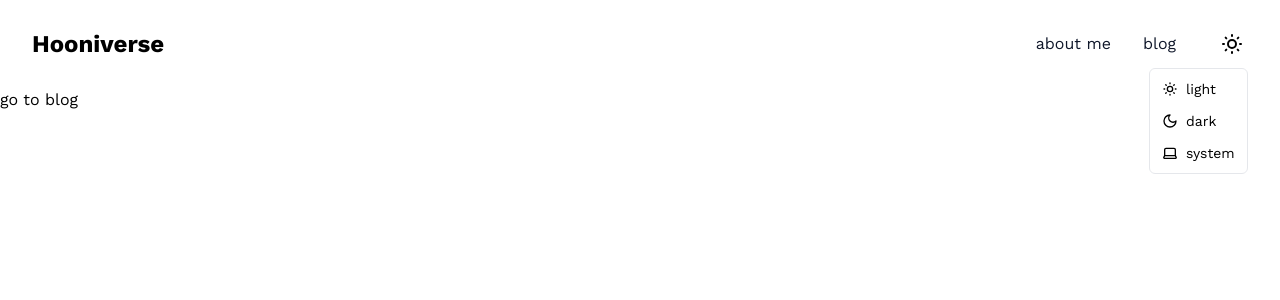
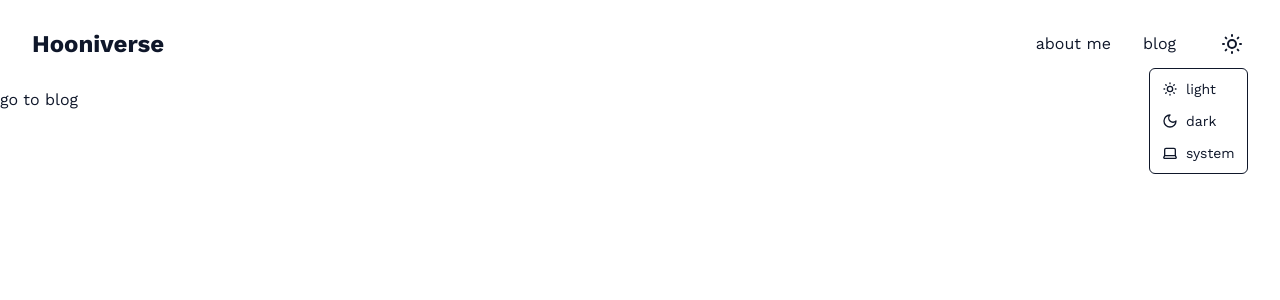
Before and after one commit to holahoon/Holahoon-website, a Next.js app: page / in a window 1280 px wide. Both pictures are taken after a click on the button "Toggle theme". Shown: the top 300 px of the page. Built offline with nearby package versions, Linux system fonts and the light colour scheme.

Commit message:
feat: apply some styles

```diff
--- a/src/app/layout.tsx
+++ b/src/app/layout.tsx
@@ -21,7 +21,7 @@ export default function RootLayout({
 }) {
   return (
     <html lang="en" suppressHydrationWarning>
-      <body className={cn(font.className, "bg-background")}>
+      <body className={cn(font.className)}>
         <ThemeProvider
           defaultTheme="system"
           attribute="class"
--- a/src/components/navigation/navigation.tsx
+++ b/src/components/navigation/navigation.tsx
@@ -16,7 +16,7 @@ export default function navigation() {
             <li key={label}>
               <Link
                 href={link}
-                className="mr-6 inline-block px-4 py-2 text-alpha last-of-type:mr-0"
+                className="mr-6 inline-block px-4 py-2 last-of-type:mr-0"
               >
                 {label}
               </Link>
--- a/src/components/ui/dropdown-menu/dropdown-menu.tsx
+++ b/src/components/ui/dropdown-menu/dropdown-menu.tsx
@@ -33,7 +33,7 @@ export const DropdownMenuContent = forwardRef<
         ref={ref}
         sideOffset={sideOffset}
         className={cn(
-          "z-50 overflow-hidden rounded-md border bg-white p-1",
+          "z-50 overflow-hidden rounded-md border border-foreground bg-background p-1",
           className
         )}
         {...rest}
@@ -55,7 +55,7 @@ export const DropdownMenuItem = forwardRef<
     <DropdownMenuPrimitive.Item
       ref={ref}
       className={cn(
-        "relative flex cursor-default select-none items-center rounded-sm px-2 py-1.5 text-sm outline-none transition-colors focus:bg-slate-200 data-[disabled]:pointer-events-none data-[disabled]:opacity-50",
+        "relative flex cursor-default select-none items-center rounded-sm px-2 py-1.5 text-sm text-foreground outline-none transition-colors focus:bg-slate-200 data-[disabled]:pointer-events-none data-[disabled]:opacity-50",
         inset && "pl-8",
         className
       )}
--- a/src/styles/globals.css
+++ b/src/styles/globals.css
@@ -2,34 +2,81 @@
 @tailwind components;
 @tailwind utilities;
 
-/* :root {
-  --foreground-rgb: 0, 0, 0;
-  --background-start-rgb: 214, 219, 220;
-  --background-end-rgb: 255, 255, 255;
+@layer base {
+  :root {
+    --background: 0 0% 100%;
+    --foreground: 222.2 47.4% 11.2%;
+
+    --muted: 210 40% 96.1%;
+    --muted-foreground: 215.4 16.3% 46.9%;
+
+    --popover: 0 0% 100%;
+    --popover-foreground: 222.2 47.4% 11.2%;
+
+    --border: 214.3 31.8% 91.4%;
+    --input: 214.3 31.8% 91.4%;
+
+    --card: 0 0% 100%;
+    --card-foreground: 222.2 47.4% 11.2%;
+
+    --primary: 222.2 47.4% 11.2%;
+    --primary-foreground: 210 40% 98%;
+
+    --secondary: 210 40% 96.1%;
+    --secondary-foreground: 222.2 47.4% 11.2%;
+
+    --accent: 210 40% 96.1%;
+    --accent-foreground: 222.2 47.4% 11.2%;
+
+    --destructive: 0 100% 50%;
+    --destructive-foreground: 210 40% 98%;
+
+    --ring: 215 20.2% 65.1%;
+
+    --radius: 0.5rem;
+  }
+
+  .dark {
+    --background: 240 10% 3.9%;
+    --foreground: 0 0% 98%;
+
+    --muted: 240 3.7% 15.9%;
+    --muted-foreground: 240 5% 64.9%;
+
+    --popover: 240 10% 3.9%;
+    --popover-foreground: 0 0% 98%;
+
+    --card: 240 10% 3.9%;
+    --card-foreground: 0 0% 98%;
+
+    --border: 240 3.7% 15.9%;
+    --input: 240 3.7% 15.9%;
+
+    --primary: 0 0% 98%;
+    --primary-foreground: 240 5.9% 10%;
+
+    --secondary: 240 3.7% 15.9%;
+    --secondary-foreground: 0 0% 98%;
+
+    --accent: 240 3.7% 15.9%;
+    --accent-foreground: ;
+
+    --destructive: 0 62.8% 30.6%;
+    --destructive-foreground: 0 85.7% 97.3%;
+
+    --ring: 240 3.7% 15.9%;
+  }
 }
 
-@media (prefers-color-scheme: dark) {
-  :root {
-    --foreground-rgb: 255, 255, 255;
-    --background-start-rgb: 0, 0, 0;
-    --background-end-rgb: 0, 0, 0;
+@layer base {
+  * {
+    box-sizing: border-box;
+    /* @apply border-border;  */
   }
-} */
-
-* {
-  box-sizing: border-box;
+  html, bot {
+    height: 100%;
+  }
+  body {
+    @apply bg-background text-foreground;
+  }
 }
-
-html, body {
-  height: 100%;
-}
-
-:root {
-  --background: #ffffff;
-  --foreground: #090D1F;
-}
-
-.dark {
-  --background: #090D1F;
-  --foreground: #ffffff;
-}
--- a/tailwind.config.js
+++ b/tailwind.config.js
@@ -19,9 +19,12 @@ module.exports = {
         fox: "#e8e8e8",
         accent: "hsl(210 40% 96.1%)",
 
-        // In globals.css
-        background: "rgb(var(--background) / <alpha-value>)",
-        foreground: "rgb(var(--foreground) / <alpha-value>)",
+        background: "hsl(var(--background))",
+        foreground: "hsl(var(--foreground))",
+        accent: {
+          DEFAULT: "hsl(var(--accent))",
+          foreground: "hsl(var(--accent-foreground))",
+        },
       },
     },
   },
```
